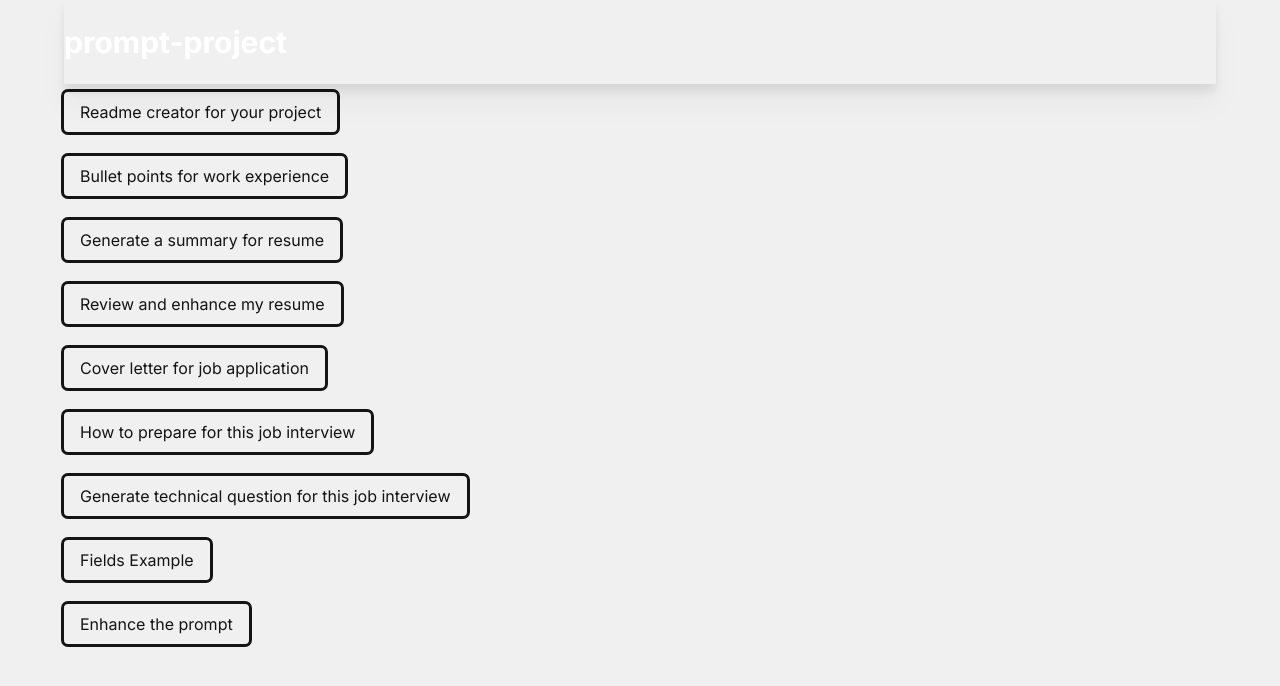
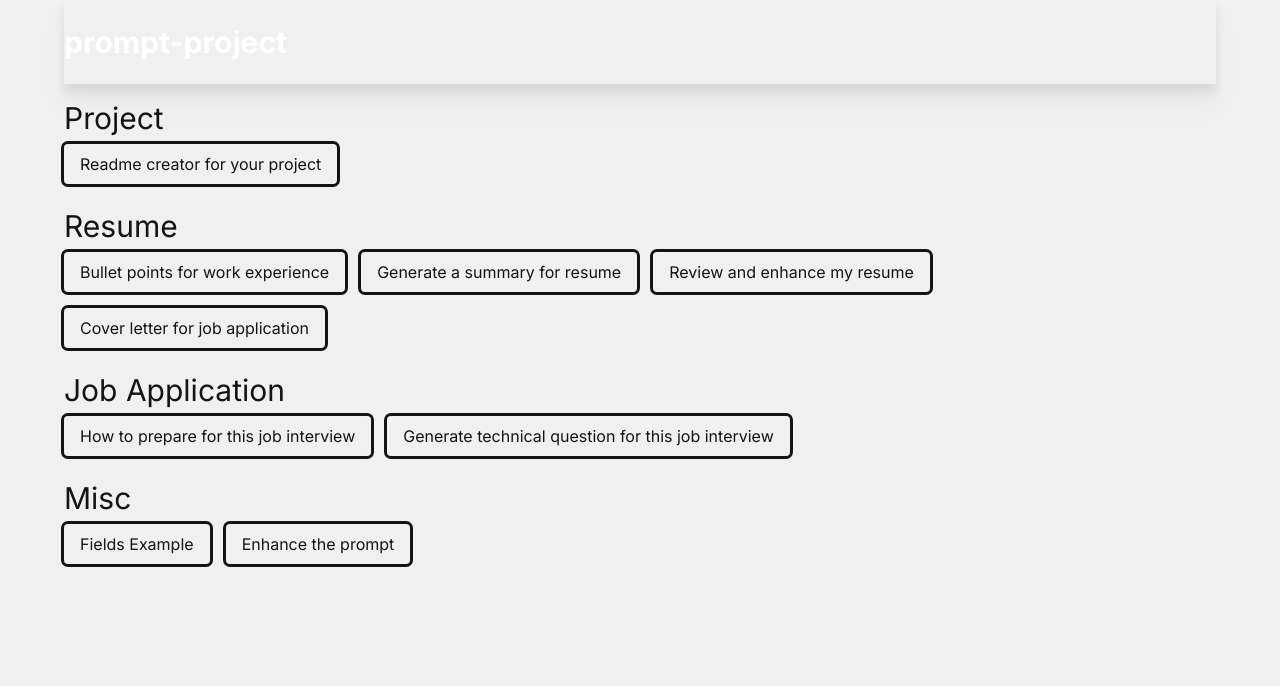
Before and after one commit to emredevsalot/prompt-filler, a Next.js app: page /prompts in a window 1280 px wide. Shown: the top 686 px of the page. Built offline with nearby package versions, Linux system fonts and the light colour scheme.

Commit message:
show prompts with categories

```diff
--- a/app/prompts/page.tsx
+++ b/app/prompts/page.tsx
@@ -9,21 +9,33 @@ export const metadata: Metadata = {
   description: "...",
 };
 
+const Category = {
+  Project: "Project", //1000+
+  Resume: "Resume", //2000+
+  Job_Application: "Job Application", //3000+
+  Misc: "Misc", //9000+
+};
+const categoryValues = Object.values(Category);
+
+const getCategoryItems = (categoryName: string) => {
+  return prompts.filter((prompt) => prompt.category === categoryName);
+};
+
 const PromptsPage = () => {
   const content = (
     <section className="my-2">
-      {prompts.map((prompt) => {
-        return (
-          <>
-            <p key={prompt.slug}>
+      {categoryValues.map((category) => (
+        <div>
+          <div className="text-3xl py-2">{category}</div>
+          {getCategoryItems(category).map((prompt) => (
+            <div className="inline-block pr-4 pb-4" key={prompt.slug}>
               <Link href={`/prompts/${prompt.slug}`}>
                 <Button>{prompt.name}</Button>
               </Link>
-            </p>
-            <br />
-          </>
-        );
-      })}
+            </div>
+          ))}
+        </div>
+      ))}
     </section>
   );
 
```
